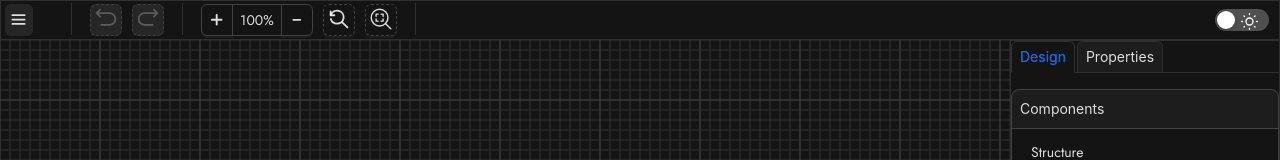
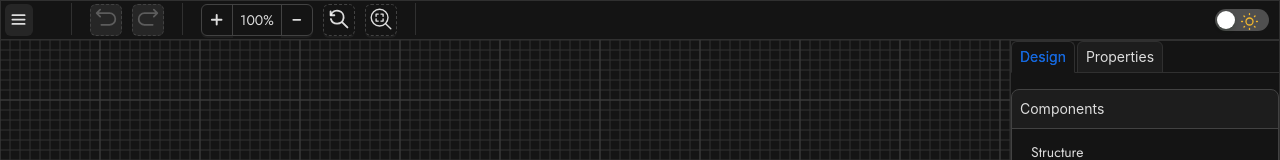
Before and after one commit to AletzMan/bitlab-circuit, a React (Vite) app: page / in a window 1280 px wide. Shown: the top 160 px of the page. Built offline with nearby package versions, Linux system fonts and the light colour scheme.

Commit message:
style: change color icon sun

```diff
--- a/src/icons/index.tsx
+++ b/src/icons/index.tsx
@@ -272,7 +272,7 @@ export function DarkIcon(props: SVGProps<SVGSVGElement>) {
 export function LightIcon(props: SVGProps<SVGSVGElement>) {
     return (
         <svg {...props} width="1.75em" height="1.75em" viewBox="0 0 24 24" style={{ transform: "translateY(-4px)" }}>
-            <g fill="none" stroke="currentColor" strokeWidth={1.5}>
+            <g fill="none" stroke="#f0b62e" strokeWidth={1.5}>
                 <circle cx={12} cy={12} r={4} strokeLinejoin="round"></circle>
                 <path strokeLinecap="round" d="M20 12h1M3 12h1m8 8v1m0-18v1m5.657 13.657l.707.707M5.636 5.636l.707.707m0 11.314l-.707.707M18.364 5.636l-.707.707"></path>
             </g>
```
